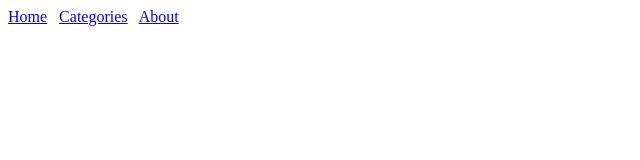
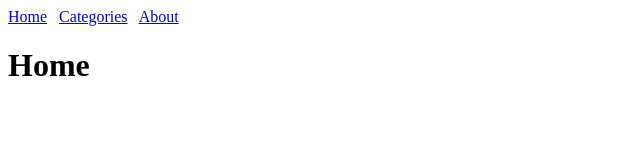
Before and after one commit to Goer17/blog, a Vue app: page /#/ in a window 1280 px wide. Shown: the top 160 px of the page, without its empty margins (0-640 px from the left). Built offline with nearby package versions, Linux system fonts and the light colour scheme.

Commit message:
Added navigator component in post pages.

```diff
--- a/src/pages/Home.vue
+++ b/src/pages/Home.vue
@@ -5,6 +5,7 @@ import Navigator from '../components/Navigator.vue';
 <template>
     <div id="home">
         <Navigator />
+        <h1>Home</h1>
     </div>
 </template>
 
--- a/src/pages/Post.vue
+++ b/src/pages/Post.vue
@@ -1,6 +1,9 @@
 <script setup>
 import { ref, onMounted, computed, watch } from 'vue';
 import { useRoute } from 'vue-router';
+
+import Navigator from '../components/Navigator.vue';
+
 import MarkdownIt from 'markdown-it';
 import markdownItMathjax3 from 'markdown-it-mathjax3';
 import markdownItHighlightjs from 'markdown-it-highlightjs';
@@ -60,6 +63,7 @@ onMounted(loadMarkdownFile);
 
 <template>
   <div id="post">
+    <Navigator />
     <div v-if="isLoading" class="loading-spinner">
       <span>Loading...</span>
     </div>
```
